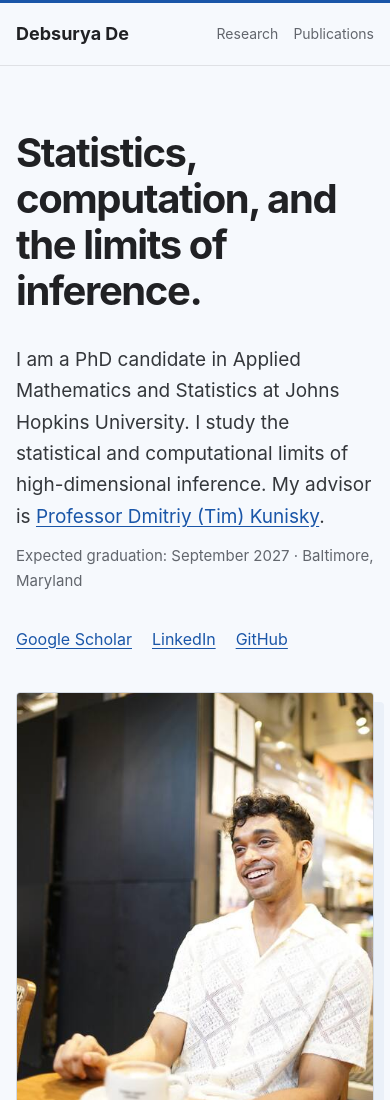
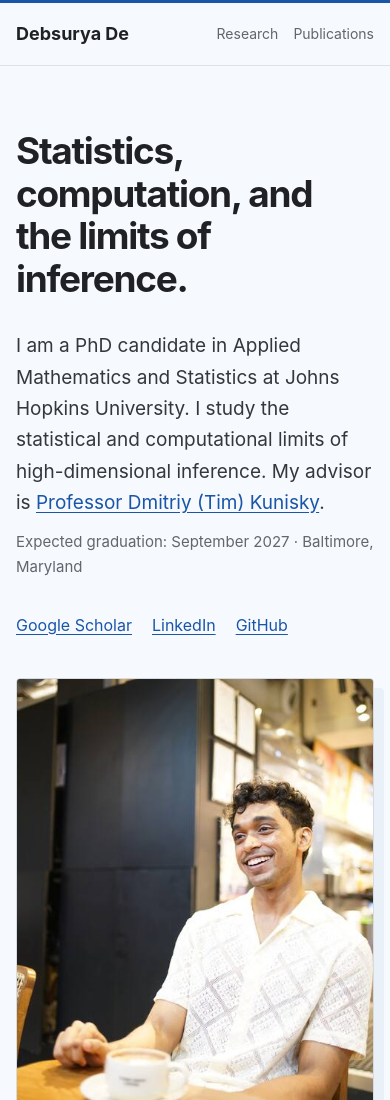
Before and after one commit to debsurya-de/debsurya-de.github.io, a plain HTML site: page index.html in a window 390 px wide. Shown: the top 1100 px of the page. Drawn offline with Linux system fonts and the light colour scheme.

Commit message:
Reduce homepage headline size

```diff
--- a/styles.css
+++ b/styles.css
@@ -34,7 +34,7 @@ nav a:hover { color: var(--text); }
 
 .intro { padding-top: 86px; padding-bottom: 86px; }
 .intro-grid { display: grid; grid-template-columns: minmax(0, 1fr) 320px; gap: 72px; align-items: center; }
-h1 { max-width: 900px; margin: 0 0 30px; font-size: clamp(38px, 5.5vw, 66px); line-height: 1.15; letter-spacing: -0.035em; font-weight: 650; }
+h1 { max-width: 900px; margin: 0 0 30px; font-size: clamp(36px, 4.8vw, 58px); line-height: 1.15; letter-spacing: -0.035em; font-weight: 650; }
 .intro-text { max-width: 760px; margin: 0 0 12px; font-size: 19px; color: #34373b; }
 .details { margin: 0; color: var(--muted); font-size: 15px; }
 .links { display: flex; flex-wrap: wrap; gap: 20px; margin-top: 32px; }
@@ -84,7 +84,7 @@ footer { margin-top: 28px; background: var(--light); border-top: 1px solid var(-
   .intro { padding-top: 64px; padding-bottom: 64px; }
   .intro-grid { grid-template-columns: 1fr; gap: 40px; }
   .portrait { max-width: 420px; }
-  h1 { font-size: 40px; }
+  h1 { font-size: 37px; }
   .intro-text { font-size: 19px; }
   .section { grid-template-columns: 1fr; gap: 24px; padding-top: 52px; padding-bottom: 52px; }
   .topics { grid-template-columns: 1fr; }
```
